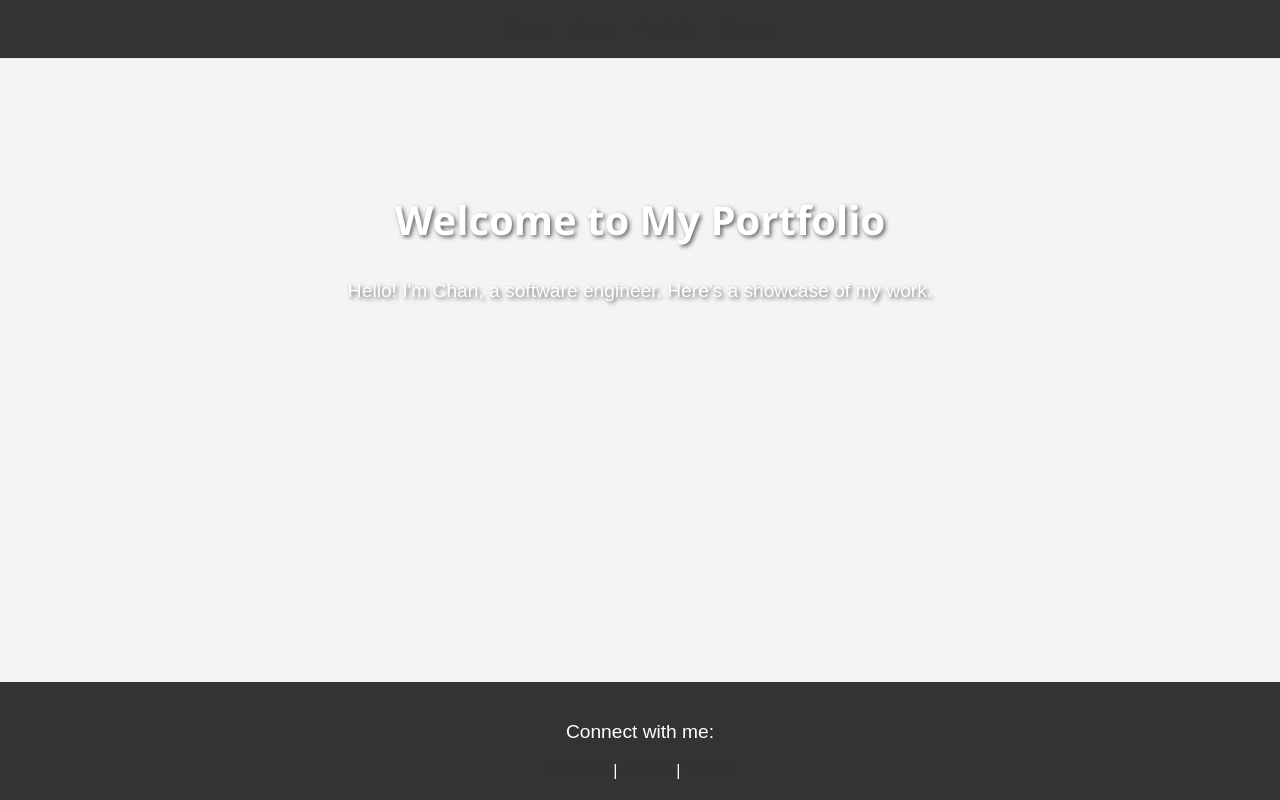
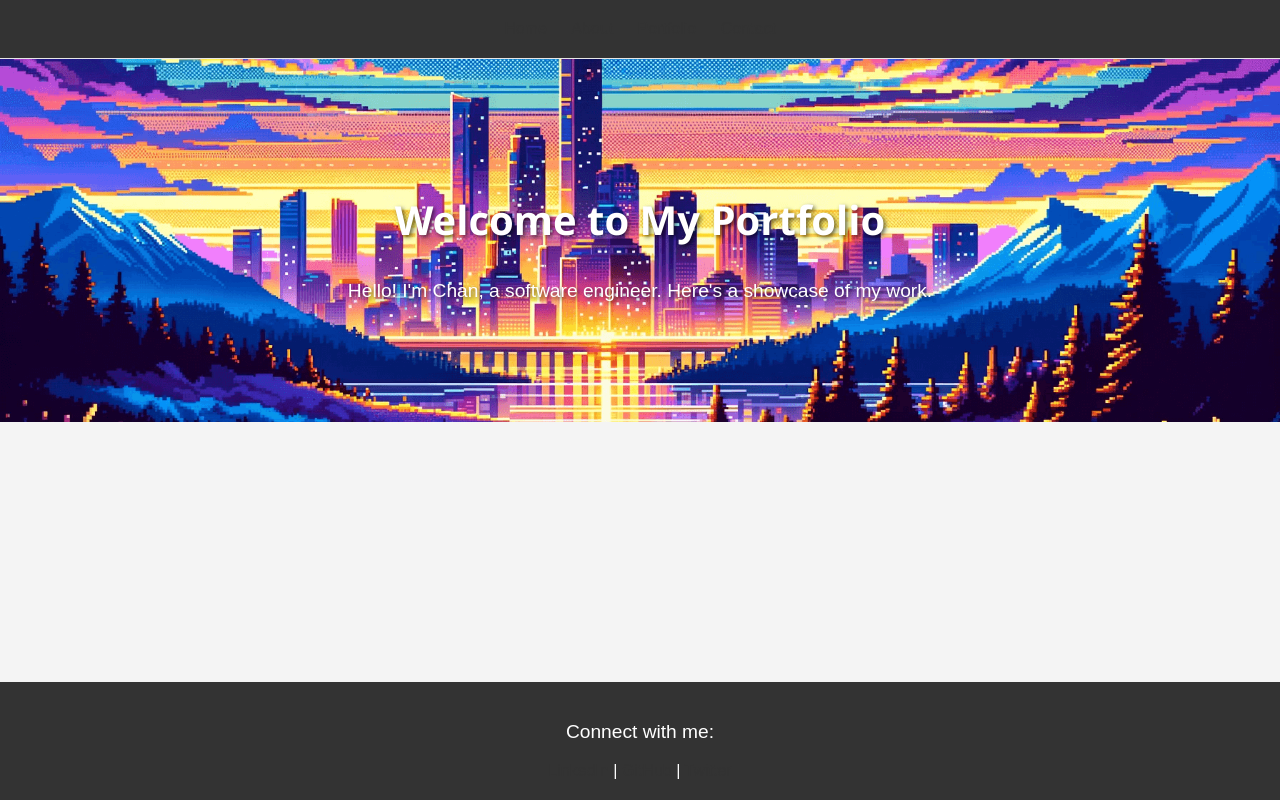
Before and after one commit to dinhhoangbaochan/chandinh-main, a plain HTML site: page index.html in a window 1280 px wide. Drawn offline with Linux system fonts and the light colour scheme.

Commit message:
fix background image

```diff
--- a/styles.css
+++ b/styles.css
@@ -56,7 +56,7 @@ footer a {
 
 /* Hero Section */
 .intro {
-  background: url('chan-background.jpg') no-repeat center center/cover;
+  background: url('chan-background.png') no-repeat center center/cover;
   color: white;
   padding: 100px 20px;
   text-shadow: 2px 2px 4px rgba(0, 0, 0, 0.6);
```
